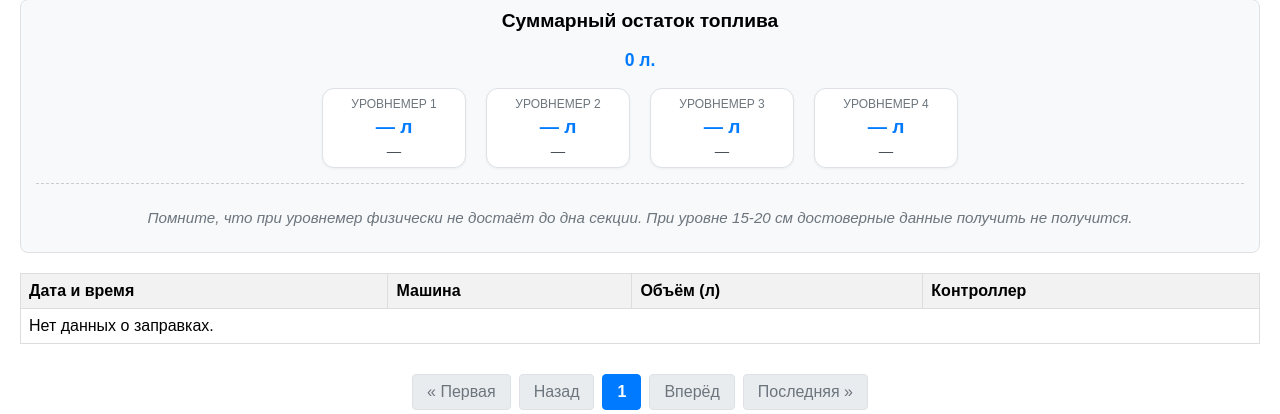
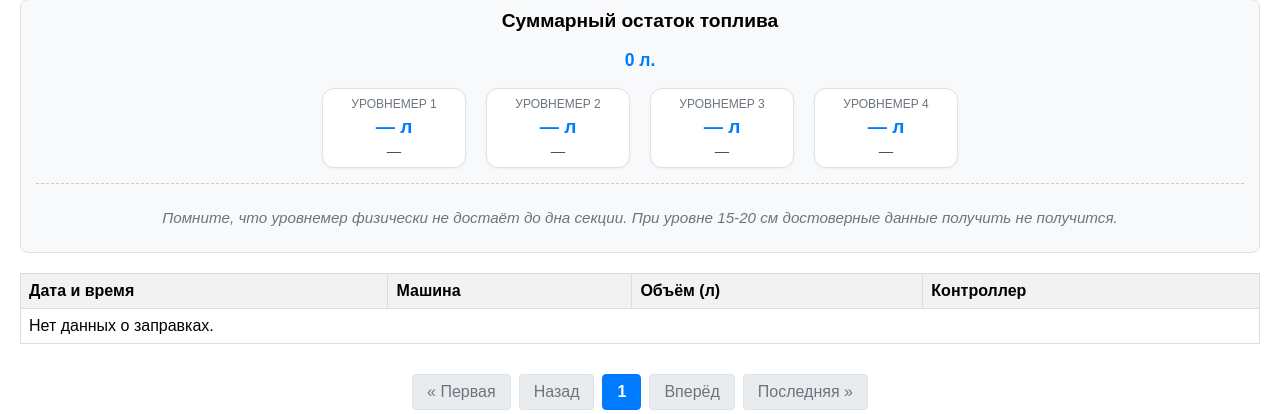
Before and after one commit to keinen87/kazs, a Django app: page /fillings/ in a window 1280 px wide. Shown: the part 21-435 px from the top of the page. Run offline with Django 5.2, Linux system fonts and the light colour scheme; data that the repository does not hold is empty.

Commit message:
fixed orpho mistake

```diff
--- a/report_app/templates/fillings_list.html
+++ b/report_app/templates/fillings_list.html
@@ -174,7 +174,7 @@
         </div>
         <!-- Заглушка под текст. Замените содержимое на свой текст -->
         <div class="info-text">
-            <p>Помните, что при уровнемер физически не достаёт до дна секции. При уровне 15-20 см достоверные данные получить не получится.</p>
+            <p>Помните, что уровнемер физически не достаёт до дна секции. При уровне 15-20 см достоверные данные получить не получится.</p>
         </div>
     </div>
 
```
